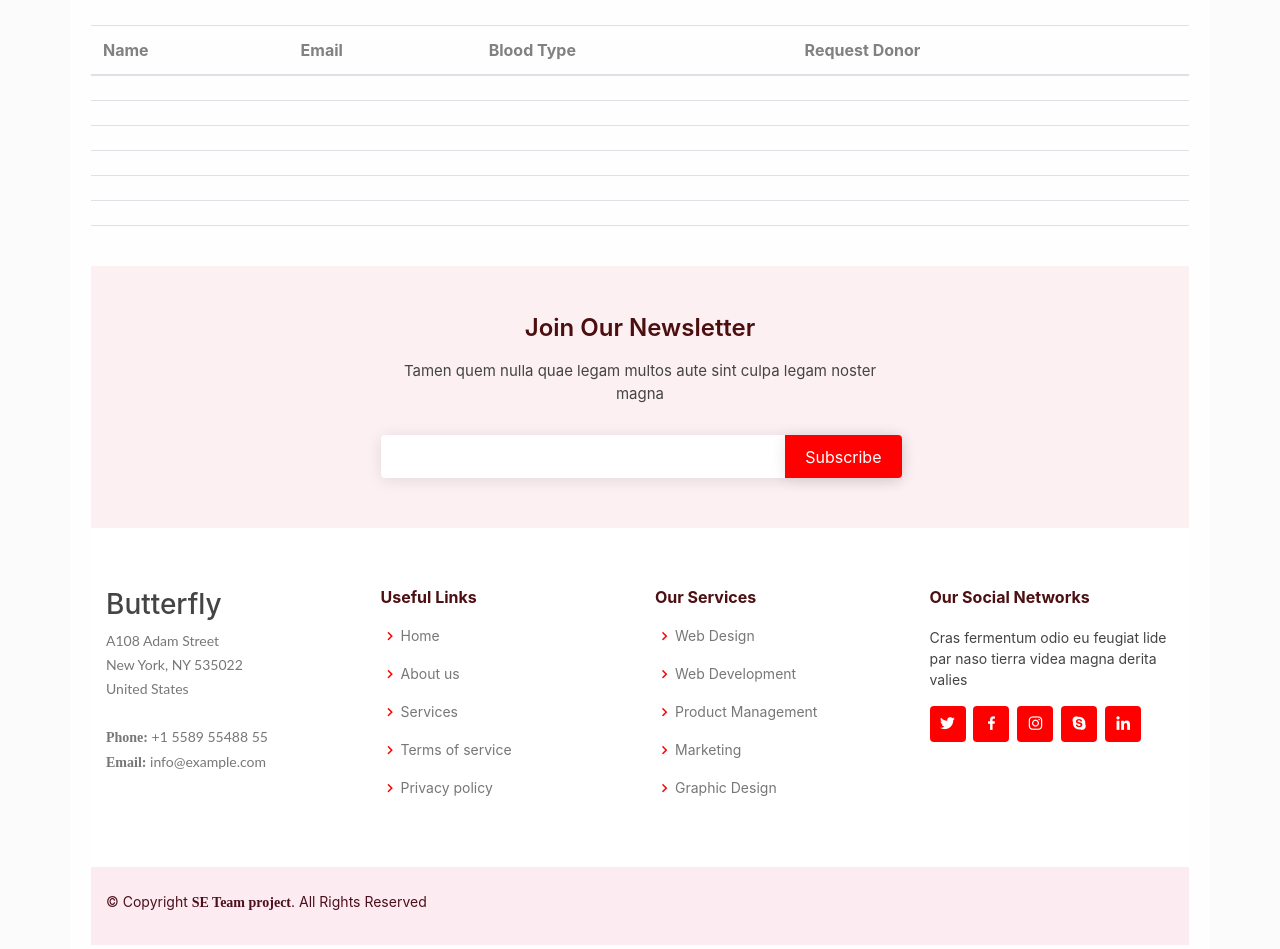
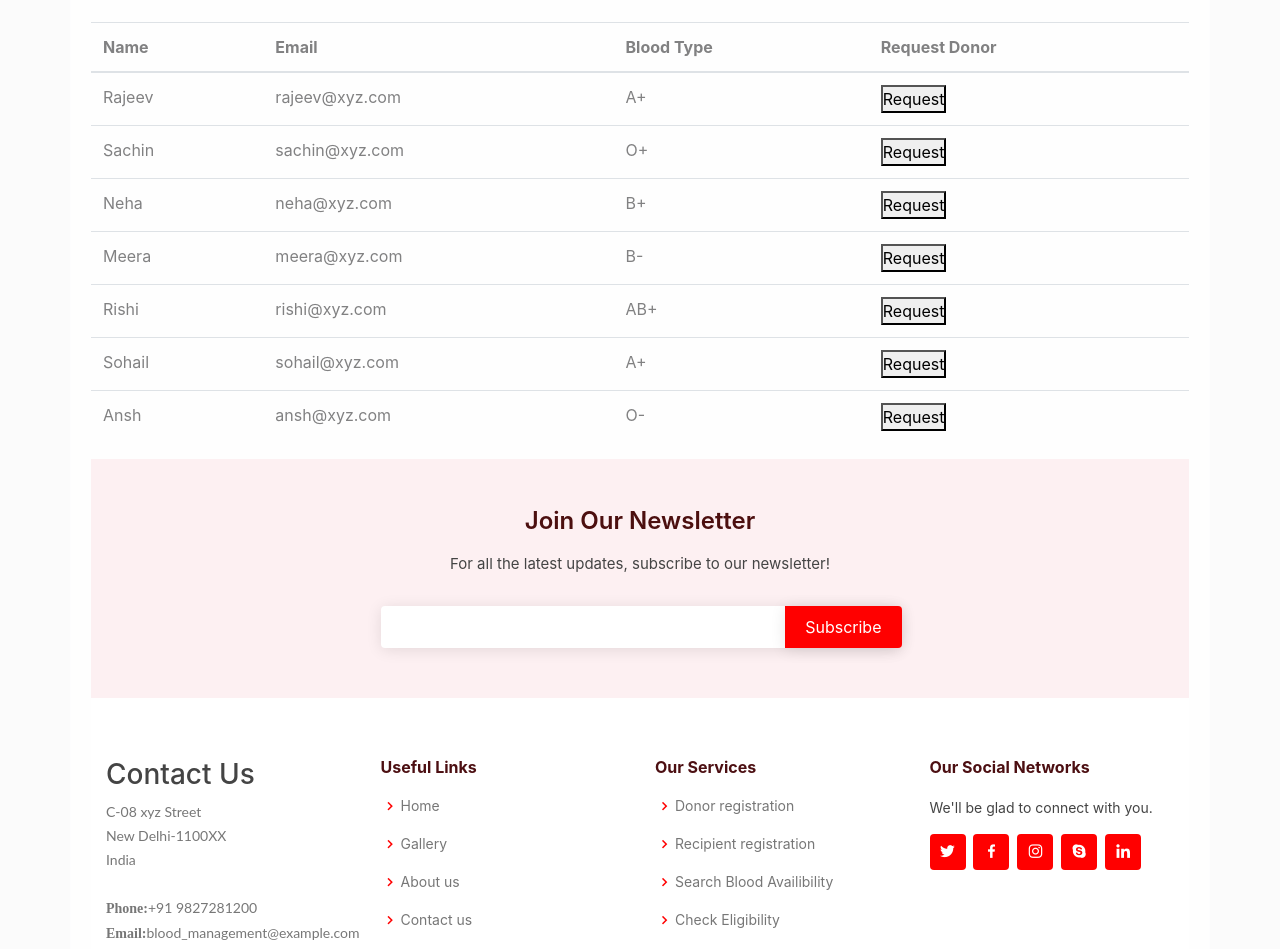
Before and after one commit to jhaakshita27/Blood-Bank-SE, a plain HTML site: page Blood_Bank_SE/searchForMatch.html in a window 1280 px wide. Shown: the part 240-1189 px from the top of the page. Drawn offline with nearby package versions, Linux system fonts and the light colour scheme.

Commit message:
changes to buttons and search availability page

```diff
--- a/Blood_Bank_SE/index.css
+++ b/Blood_Bank_SE/index.css
@@ -213,6 +213,7 @@
         color: #444; }
 
   .btn-success {
+    color: #de1f26 ;
     background-color: #de1f26;
     border-color: #de1f26; }
     .btn-success:hover {
--- a/Blood_Bank_SE/searchForMatch.html
+++ b/Blood_Bank_SE/searchForMatch.html
@@ -12,7 +12,7 @@
 </head>
 <body>
     <!-- Header starts here -->
-    <header class="continer-fluid ">
+    <header class="container-fluid ">
       <div class="header-top">
         <div class="container">
           <div class="row col-det">
@@ -45,42 +45,44 @@
         <div class="container">
           <div class="row nav-row">
             <div class="col-md-3 logo">
-                        <img src="images/logo.jpg" alt="">
+              <img src="images/logo2.png" alt="">
             </div>
             <div class="col-md-9 nav-col">
               <nav class="navbar navbar-expand-lg navbar-light">
 
-                            <button
-                                class="navbar-toggler"
-                                type="button"
-                                data-toggle="collapse"
-                                data-target="#navbarNav"
-                                aria-controls="navbarNav"
-                                aria-expanded="false"
-                                aria-label="Toggle navigation">
+                <button class="navbar-toggler" type="button" data-toggle="collapse" data-target="#navbarNav"
+                  aria-controls="navbarNav" aria-expanded="false" aria-label="Toggle navigation">
                   <span class="navbar-toggler-icon"></span>
                 </button>
                 <div class="collapse navbar-collapse" id="navbarNav">
                   <ul class="navbar-nav">
                     <li class="nav-item active">
-                                        <a class="nav-link" href="#">Home
+                      <a class="nav-link" href="index.html">Home
                       </a>
                     </li>
                     <li class="nav-item">
-                                        <a class="nav-link" href="#about">About Us</a>
+                      <a class="nav-link" href="index.html#about">About Us</a>
                     </li>
 
                     <li class="nav-item">
-                                        <a class="nav-link" href="#gallery">Gallery</a>
+                      <a class="nav-link" href="index.html#gallery">Gallery</a>
+                    <li class="dropdown"><a href="#"><span>Our Services</span> <i class="bi bi-chevron-down"></i></a>
+                      <ul>
+                        <li class="nav-item">
+                          <a class="nav-link" href="Donor-regis.html">Donor Registration</a>
                         </li>
                         <li class="nav-item">
-                                        <a class="nav-link" href="#process">Process</a>
+                          <a class="nav-link" href="Recipient-Regis.html">Recipient Registration</a>
                         </li>
                         <li class="nav-item">
-                                        <a class="nav-link" href="#blog">Blog</a>
+                          <a class="nav-link" href="searchForMatch.html">Search Blood Availibility</a>
+                        </li>
+                      </ul>
+                    <li class="nav-item">
+                      <a class="nav-link" href="login.html">Log-In</a>
                     </li>
                     <li class="nav-item">
-                                        <a class="nav-link" href="#contact">Contact US</a>
+                      <a class="nav-link" href="index.html#contact">Contact us</a>
                     </li>
                   </ul>
                 </div>
@@ -108,46 +110,46 @@
       </thead>
       <tbody id="table">
         <tr>
-          <td></td>
-          <td></td>
-          <td></td>
-          <td></td>
+          <td>Rajeev</td>
+          <td>rajeev@xyz.com</td>
+          <td>A+</td>
+          <td><button>Request</button></td>
         </tr>
         <tr>
-          <td></td>
-          <td></td>
-          <td></td>
-          <td></td>
+          <td>Sachin</td>
+          <td>sachin@xyz.com</td>
+          <td>O+</td>
+          <td><button>Request</button></td>
         </tr>
         <tr>
-          <td></td>
-          <td></td>
-          <td></td>
-          <td></td>
+          <td>Neha</td>
+          <td>neha@xyz.com</td>
+          <td>B+</td>
+          <td><button>Request</button></td>
         </tr>
         <tr>
-          <td></td>
-          <td></td>
-          <td></td>
-          <td></td>
+          <td>Meera</td>
+          <td>meera@xyz.com</td>
+          <td>B-</td>
+          <td><button>Request</button></td>
         </tr>
         <tr>
-          <td></td>
-          <td></td>
-          <td></td>
-          <td></td>
+          <td>Rishi</td>
+          <td>rishi@xyz.com</td>
+          <td>AB+</td>
+          <td><button>Request</button></td>
         </tr>
         <tr>
-          <td></td>
-          <td></td>
-          <td></td>
-          <td></td>
+          <td>Sohail</td>
+          <td>sohail@xyz.com</td>
+          <td>A+</td>
+          <td><button>Request</button></td>
         </tr>
         <tr>
-          <td></td>
-          <td></td>
-          <td></td>
-          <td></td>
+          <td>Ansh</td>
+          <td>ansh@xyz.com</td>
+          <td>O-</td>
+          <td><button>Request</button></td>
         </tr>
       </tbody>
     </table>
@@ -161,7 +163,7 @@
       <div class="row justify-content-center">
         <div class="col-lg-6">
           <h4>Join Our Newsletter</h4>
-            <p>Tamen quem nulla quae legam multos aute sint culpa legam noster magna</p>
+          <p>For all the latest updates, subscribe to our newsletter!</p>
           <form action="" method="post">
             <input type="email" name="email"><input type="submit" value="Subscribe">
           </form>
@@ -175,13 +177,13 @@
       <div class="row">
 
         <div class="col-lg-3 col-md-6 footer-contact">
-            <h3>Butterfly</h3>
+          <h3>Contact Us</h3>
           <p>
-              A108 Adam Street <br>
-              New York, NY 535022<br>
-              United States <br><br>
-              <strong>Phone:</strong> +1 5589 55488 55<br>
-              <strong>Email:</strong> info@example.com<br>
+            C-08 xyz Street <br>
+            New Delhi-1100XX<br>
+            India <br><br>
+            <strong>Phone:</strong>+91 9827281200<br>
+            <strong>Email:</strong>blood_management@example.com<br>
           </p>
         </div>
 
@@ -189,27 +191,25 @@
           <h4>Useful Links</h4>
           <ul>
             <li><i class="bx bx-chevron-right"></i> <a href="#">Home</a></li>
-              <li><i class="bx bx-chevron-right"></i> <a href="#">About us</a></li>
-              <li><i class="bx bx-chevron-right"></i> <a href="#">Services</a></li>
-              <li><i class="bx bx-chevron-right"></i> <a href="#">Terms of service</a></li>
-              <li><i class="bx bx-chevron-right"></i> <a href="#">Privacy policy</a></li>
+            <li><i class="bx bx-chevron-right"></i> <a href="#gallery">Gallery</a></li>
+            <li><i class="bx bx-chevron-right"></i> <a href="#about">About us</a></li>
+            <li><i class="bx bx-chevron-right"></i> <a href="#contact">Contact us</a></li>
           </ul>
         </div>
 
         <div class="col-lg-3 col-md-6 footer-links">
           <h4>Our Services</h4>
           <ul>
-              <li><i class="bx bx-chevron-right"></i> <a href="#">Web Design</a></li>
-              <li><i class="bx bx-chevron-right"></i> <a href="#">Web Development</a></li>
-              <li><i class="bx bx-chevron-right"></i> <a href="#">Product Management</a></li>
-              <li><i class="bx bx-chevron-right"></i> <a href="#">Marketing</a></li>
-              <li><i class="bx bx-chevron-right"></i> <a href="#">Graphic Design</a></li>
+            <li><i class="bx bx-chevron-right"></i> <a href="Donor-Regis.html">Donor registration</a></li>
+            <li><i class="bx bx-chevron-right"></i> <a href="Recipient-Regis.html">Recipient registration</a></li>
+            <li><i class="bx bx-chevron-right"></i> <a href="searchForMatch.html">Search Blood Availibility</a></li>
+            <li><i class="bx bx-chevron-right"></i> <a href="#about">Check Eligibility</a></li>
           </ul>
         </div>
 
         <div class="col-lg-3 col-md-6 footer-links">
           <h4>Our Social Networks</h4>
-            <p>Cras fermentum odio eu feugiat lide par naso tierra videa magna derita valies</p>
+          <p>We'll be glad to connect with you.</p>
           <div class="social-links mt-3">
             <a href="#" class="twitter"><i class="bx bxl-twitter"></i></a>
             <a href="#" class="facebook"><i class="bx bxl-facebook"></i></a>
```
Also changed, not shown: Blood_Bank_SE/index.html (+4 -4 lines). Lines whose indentation alone changed are shown as unchanged.
